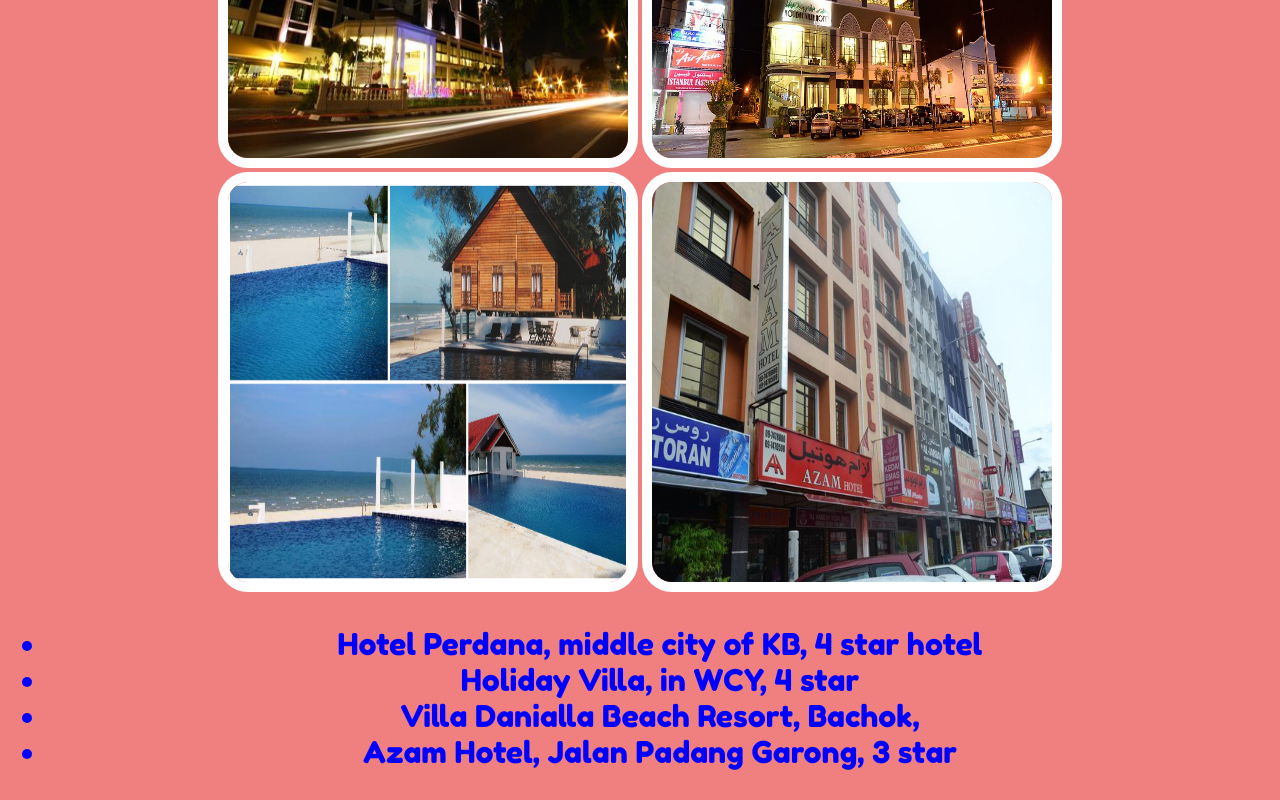
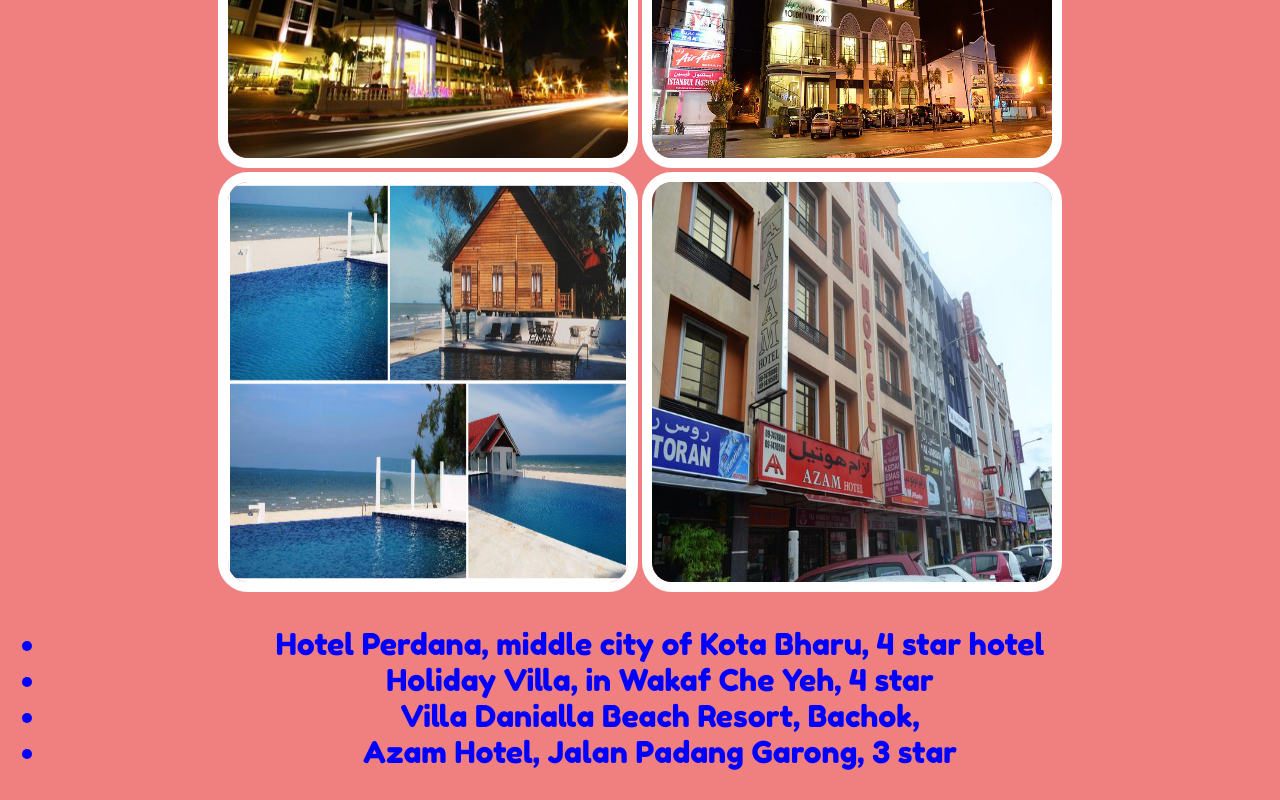
Before and after one commit to madihahyusofweb/corporate-website, a plain HTML site: page kelantan.html in a window 1280 px wide. Shown: the part 7630-8430 px from the top of the page. Drawn offline with Linux system fonts and the light colour scheme; a web font is replaced by a local one.

Commit message:
Add files via upload

```diff
--- a/kelantan.html
+++ b/kelantan.html
@@ -117,8 +117,8 @@ Kota Bharu is the state capital, and focal point for Kelantan's administration a
 <img src="azam.jpg" width="400" height="400">
 
 <ul>
-	<li>Hotel Perdana, middle city of KB, 4 star hotel</li>
-	<li>Holiday Villa, in WCY, 4 star</li>
+	<li>Hotel Perdana, middle city of Kota Bharu, 4 star hotel</li>
+	<li>Holiday Villa, in Wakaf Che Yeh, 4 star</li>
 	<li>Villa Danialla Beach Resort, Bachok,</li>
 	<li>Azam Hotel, Jalan Padang Garong, 3 star</li>
 </ul>
```
